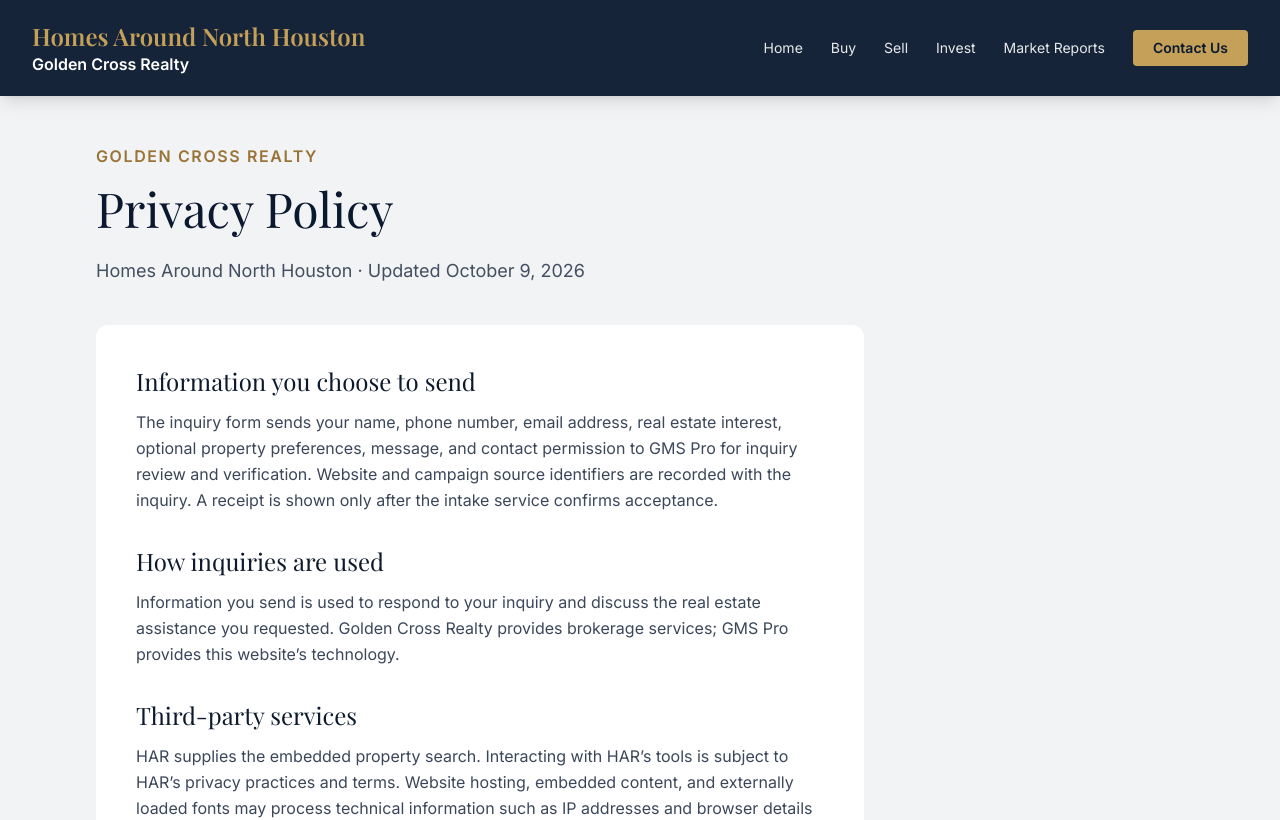
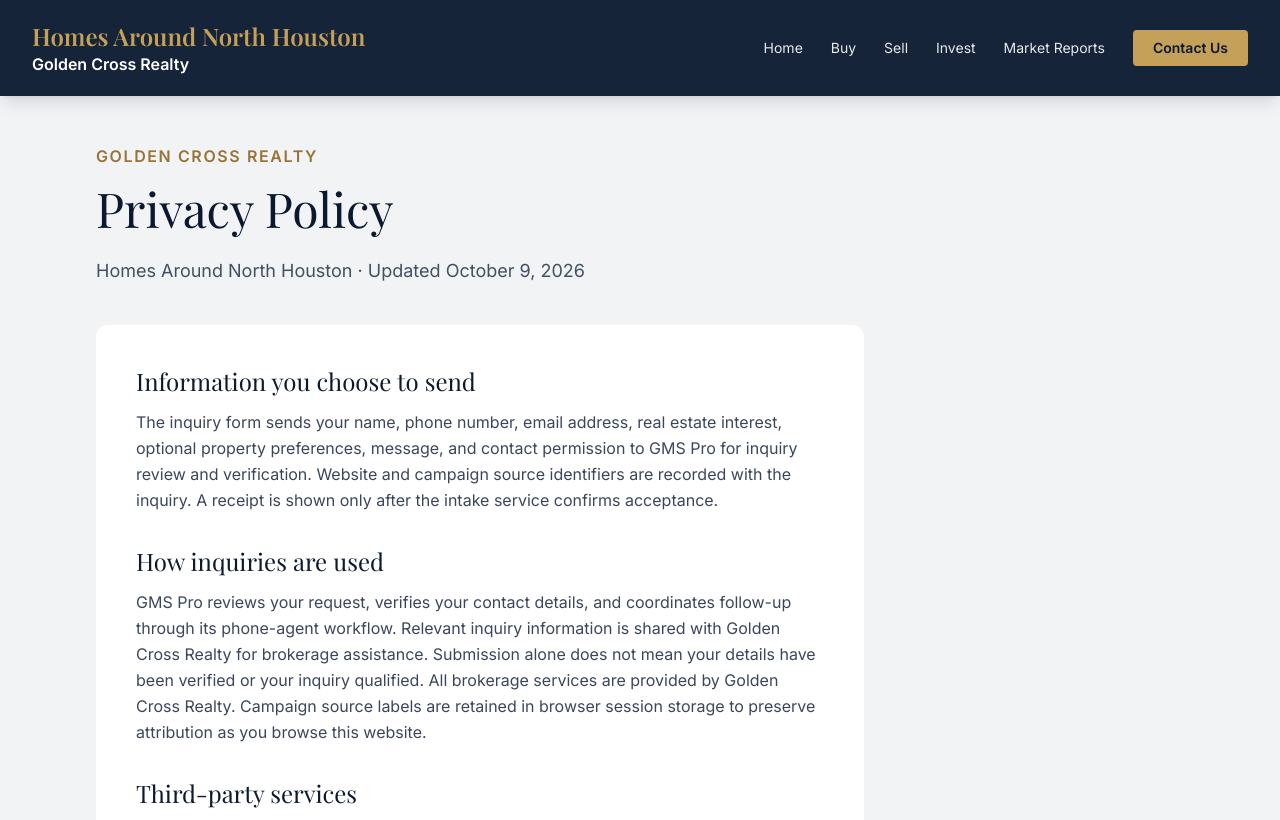
Before and after one commit to sentinelstechnologygroup-stack/homes-around-north-houston-v1, a React (Vite) app: page /privacy in a window 1280 px wide. Shown: the top 820 px of the page. Built offline with nearby package versions, Linux system fonts and the light colour scheme.

Commit message:
Clarify GMS inquiry handling in privacy disclosure

```diff
--- a/src/pages/Legal.jsx
+++ b/src/pages/Legal.jsx
@@ -5,7 +5,7 @@
  const privacy=type==='privacy';
  const sections=privacy?[
  ['Information you choose to send','The inquiry form sends your name, phone number, email address, real estate interest, optional property preferences, message, and contact permission to GMS Pro for inquiry review and verification. Website and campaign source identifiers are recorded with the inquiry. A receipt is shown only after the intake service confirms acceptance.'],
- ['How inquiries are used','Information you send is used to respond to your inquiry and discuss the real estate assistance you requested. Golden Cross Realty provides brokerage services; GMS Pro provides this website’s technology.'],
+ ['How inquiries are used','GMS Pro reviews your request, verifies your contact details, and coordinates follow-up through its phone-agent workflow. Relevant inquiry information is shared with Golden Cross Realty for brokerage assistance. Submission alone does not mean your details have been verified or your inquiry qualified. All brokerage services are provided by Golden Cross Realty. Campaign source labels are retained in browser session storage to preserve attribution as you browse this website.'],
  ['Third-party services','HAR supplies the embedded property search. Interacting with HAR’s tools is subject to HAR’s privacy practices and terms. Website hosting, embedded content, and externally loaded fonts may process technical information such as IP addresses and browser details under their providers’ policies.'],
  ['Privacy questions','Contact Golden Cross Realty using the email below to ask about information you have sent or request a correction. Do not include financial account details or other sensitive documents in this inquiry form.']
  ]:[
```
